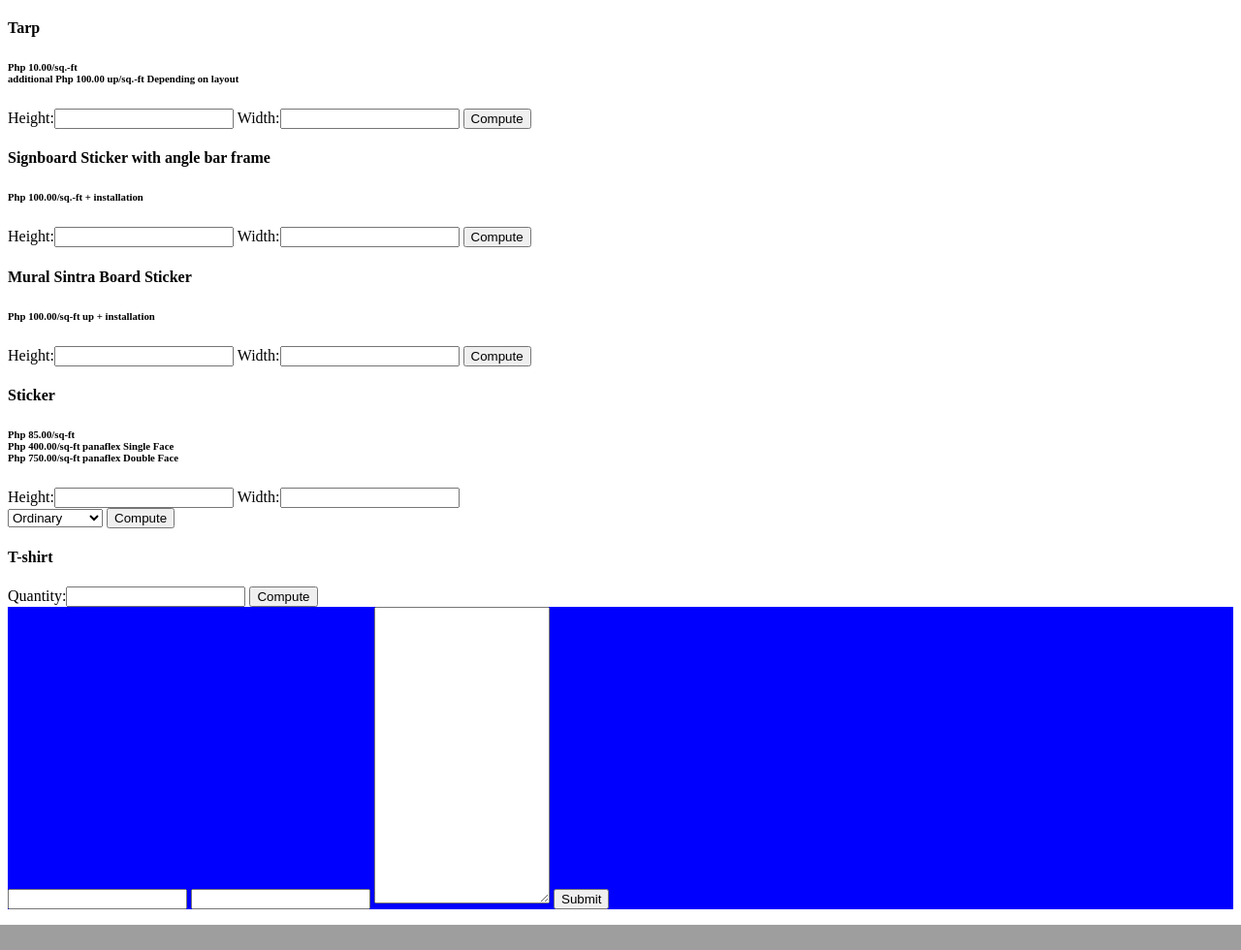
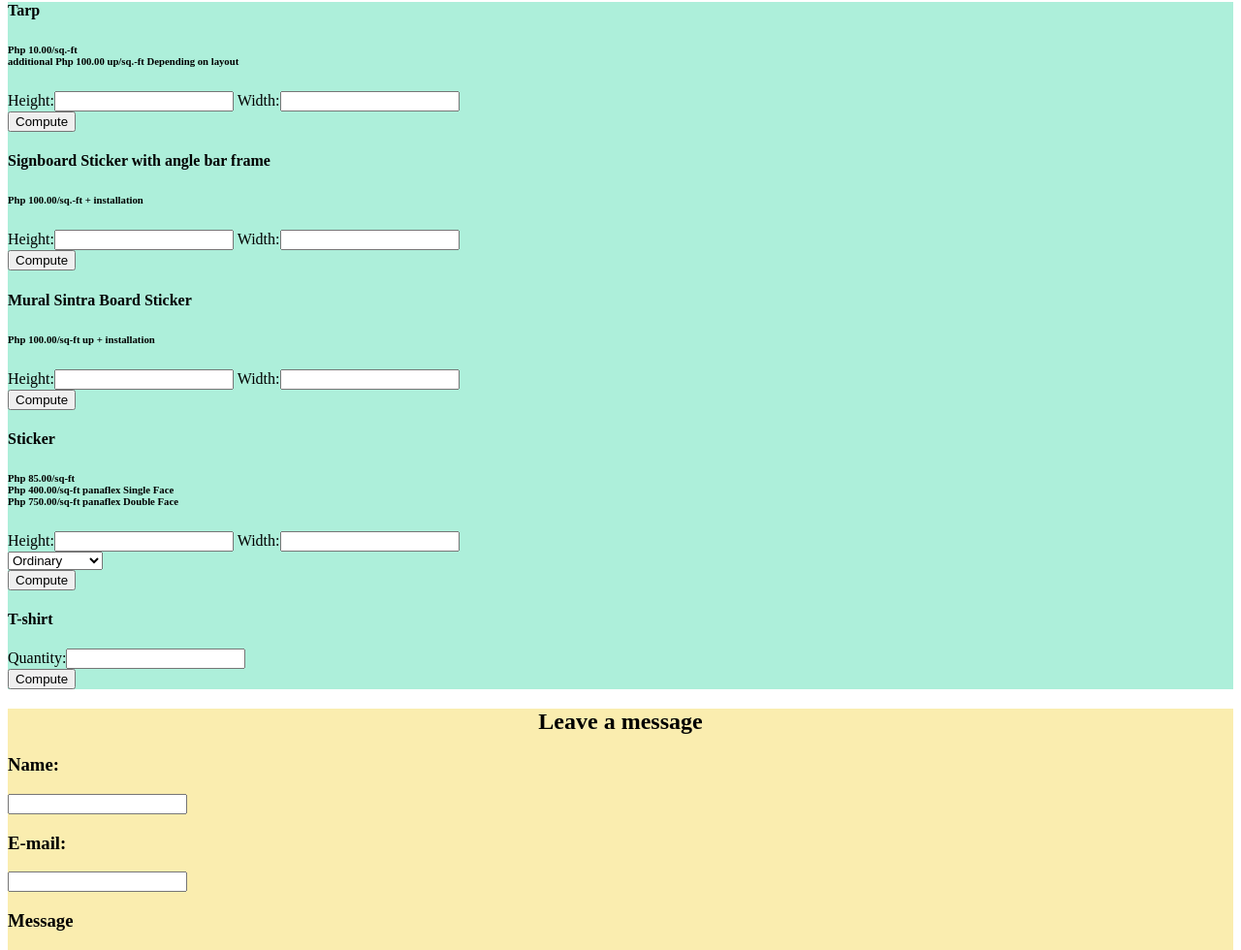
Before and after one commit to billieang24/fineads, a PHP site: page /index.phtml in a window 1280 px wide. Shown: the part 5520-6500 px from the top of the page at 97% size. Before the commit the page ends 6474 px from the top, so only its background shows below. Run offline with PHP 8.4, Linux system fonts and the light colour scheme; data that the repository does not hold is empty.

Commit message:
msg look fixed

```diff
--- a/front/page/index.phtml
+++ b/front/page/index.phtml
@@ -2,7 +2,6 @@
 	<li data-menuanchor="home" class="active"><a href="#home"><img class="logo" src="images\logobnw1.png"/></a></li>
     <li data-menuanchor="portfolio"><a href="#portfolio">Portfolio</a></li>
     <li data-menuanchor="inquiry"><a href="#inquiry">Inquiry</a></li>
-    <li data-menuanchor="about"><a href="#about">About</a></li>
     <li data-menuanchor="contact"><a href="#contact">Contact Us</a></li>
 	<li class="navbar-form">
 		<form method="post">
@@ -27,31 +26,31 @@
 		<div class="slide"><img src="images/galleryImage/b1.jpg" class="body-div" style="width:100%;"/></div>
 		<div class="slide"><img src="images/galleryImage/b2.jpg" class="body-div" style"width:100%;"/></div>
 	</div>
-	<div class="section" data-anchor="inquiry">
+	<div class="section" data-anchor="inquiry" style="background-color:#adefda;">
 			<div class="col-xs-6 col-sm-2 tarp">
 				<h4>Tarp</h4>
 				<h6>Php 10.00/sq.-ft</br>
 					additional Php 100.00 up/sq.-ft Depending on layout
 				</h6>
 				Height:<input type="number" min="1" name="height" class="form-control"/>
-				Width:<input type="number" min="1" name="width"class="form-control"/>
-				<button type="submit" class="btn btn-sm btn-default compute">Compute</button>
+				Width:<input type="number" min="1" name="width"class="form-control"/></br>
+				<button type="submit" class="btn btn-sm btn-primary compute">Compute</button></br>
 				<div class="estimate"></div>
 			</div>
 			<div class="col-xs-6 col-sm-3 signboard">
 				<h4>Signboard Sticker with angle bar frame</h4>
 				<h6>Php 100.00/sq.-ft + installation</h6>
 				Height:<input type="number" min="1" name="height" class="form-control"/>
-				Width:<input type="number" min="1" name="width"class="form-control"/>
-				<button type="submit" class="btn btn-sm btn-default compute">Compute</button>
+				Width:<input type="number" min="1" name="width"class="form-control"/></br>
+				<button type="submit" class="btn btn-sm btn-primary compute">Compute</button></br>
 				<div class="estimate"></div>
 			</div>
 			<div class="col-xs-6 col-sm-3 mural">
 				<h4>Mural Sintra Board Sticker</h4>
 				<h6>Php 100.00/sq-ft up + installation</h6>
 				Height:<input type="number" min="1" name="height" class="form-control"/>
-				Width:<input type="number" min="1" name="width"class="form-control"/>
-				<button type="submit" class="btn btn-sm btn-default compute">Compute</button>
+				Width:<input type="number" min="1" name="width"class="form-control"/></br>
+				<button type="submit" class="btn btn-sm btn-primary compute">Compute</button>
 				<div class="estimate"></div>
 			</div>
 			<div class="col-xs-6 col-sm-3 sticker">
@@ -66,27 +65,36 @@
 					<option value="ordinary">Ordinary</option>
 					<option value="single">Single Face</option>
 					<option value="double">Double Face</option>
-				</select>
-				<button type="submit" class="btn btn-sm btn-default compute">Compute</button>
+				</select></br>
+				<button type="submit" class="btn btn-sm btn-primary compute">Compute</button>
 				<div class="estimate"></div>
 			</div>
 			<div class="col-xs-6 col-sm-1 tshirt">
 				<h4>T-shirt</h4>
-				Quantity:<input type="number" min="1" name="quantity" class="form-control"/>
-				<button type="submit" class="btn btn-sm btn-default compute">Compute</button>
+				Quantity:<input type="number" min="1" name="quantity" class="form-control"/></br>
+				<button type="submit" class="btn btn-sm btn-primary compute">Compute</button>
 				<div class="estimate"></div>
 			</div>
 	</div>
-	<div class="section" data-anchor="about" style="background-color:blue;">
-		<?php print_r($test);?>
-		<form method="POST">
-			<input type="text" name="name" required/>
-			<input type="email" name="email" required/>
-			<textarea name="content" rows="20" cols="20" style="font-size: 10pt; font-family: Arial;"></textarea>
-			<button type="submit">Submit</button>
-		</form>
-	</div>
-	<div class="section" data-anchor="contact" style="background-color:yellow;">
+	<div class="section" data-anchor="contact" style="background-color:#faedaf;">
+		<div class="msg">
+			<center>
+				<h2>Leave a message</h2>
+			</center>
+			<div class="col-sm-4">
+				<form method="POST">
+					<h3>Name:</h3>
+					<input type="text" name="name" class="form-control" required/>
+					<h3>E-mail:</h3>
+					<input type="email" name="email" class="form-control"required/>
+			</div>
+			<div class="col-sm-6">
+					<h3>Message</h3>
+					<textarea name="content" class=" form-control" rows="15" cols="15" style="font-size: 10pt; font-family: Arial;"></textarea>
+			</div>
+					<button type="submit" class="btn btn-lg btn-danger" style="margin-top:10%;">Submit</button>
+				</form>
+		</div>
 	</div>
 </div>
 <script type="text/javascript">
--- a/web/styles/style.css
+++ b/web/styles/style.css
@@ -28,3 +28,7 @@
 .carousel{
 	padding: 100px;
 }
+.msg{
+	font-family: monospace;;
+	margin: 75px;
+}
```
